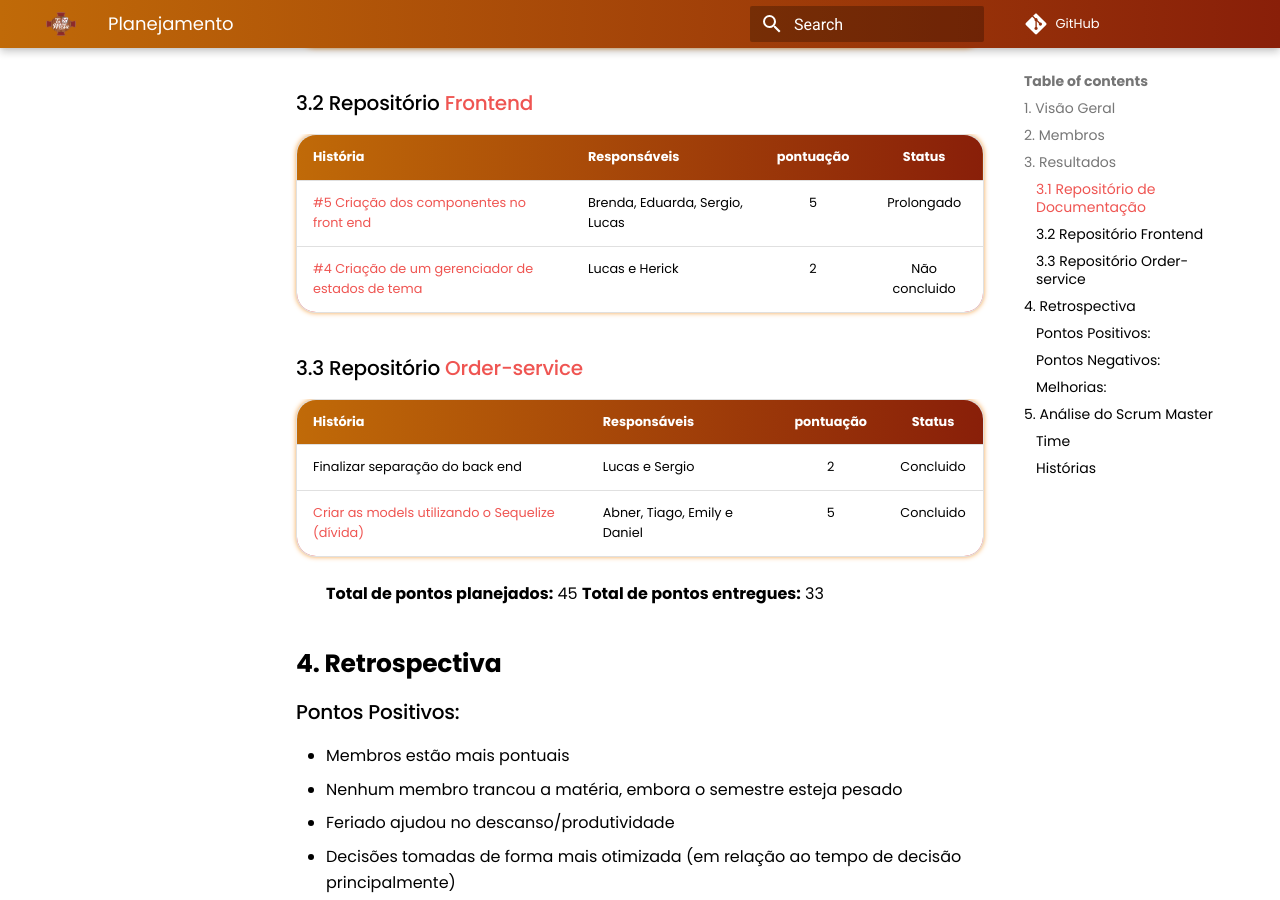
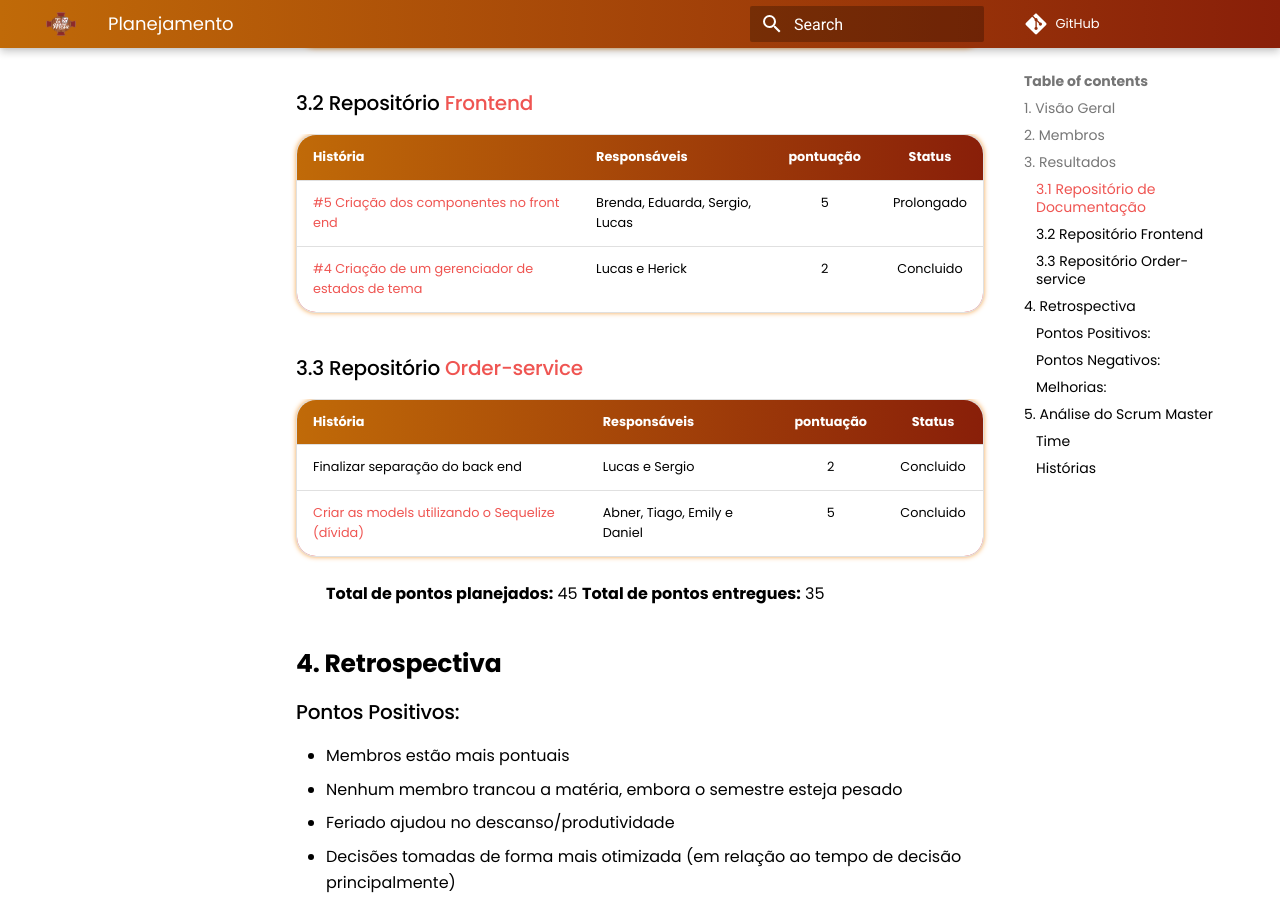
Before and after one commit to UnBArqDsw2021-1/2021.1_G02_TaNaMesa_docs, an MkDocs documentation site: the page built from docs/Sprints/Sprint-06/Review-06.md, in a window 1280 px wide and 900 px high, scrolled down 1502 px. Built offline with MkDocs 1.6.1 and Material for MkDocs 9.7.7, drawn with Linux system fonts in a browser that asks for light colours; comment, search, counter and statistics services are not loaded.

Commit message:
(#106) Adicionando historia como concuida e recontanto pontuaçao

```diff
--- a/docs/Sprints/Sprint-06/Review-06.md
+++ b/docs/Sprints/Sprint-06/Review-06.md
@@ -40,7 +40,7 @@
 |  História  | Responsáveis  | pontuação | Status |
 | :--------  | :-----------  | :-------: | :----: |
 | [#5 Criação dos componentes no front end](https://github.com/UnBArqDsw2021-1/2021.1_G02_TaNaMesa_Frontend/issues/5) | Brenda, Eduarda, Sergio, Lucas | 5 | Prolongado |
-| [#4 Criação de um gerenciador de estados de tema](https://github.com/UnBArqDsw2021-1/2021.1_G02_TaNaMesa_Frontend/issues/4) | Lucas e Herick | 2 | Não concluido |
+| [#4 Criação de um gerenciador de estados de tema](https://github.com/UnBArqDsw2021-1/2021.1_G02_TaNaMesa_Frontend/issues/4) | Lucas e Herick | 2 | Concluido |
 
 ### 3.3 Repositório [Order-service](https://github.com/UnBArqDsw2021-1/2021.1_G02_TaNaMesa_Order_Service)
 |  História  | Responsáveis  | pontuação | Status |
@@ -49,7 +49,7 @@
 | [Criar as models utilizando o Sequelize (dívida)](https://github.com/UnBArqDsw2021-1/2021.1_G02_TaNaMesa_docs/issues/98)| Abner, Tiago, Emily e Daniel | 5 | Concluido |
 
 **Total de pontos planejados:** 45
-**Total de pontos entregues:** 33
+**Total de pontos entregues:** 35
 
 ## 4. Retrospectiva
 
```
